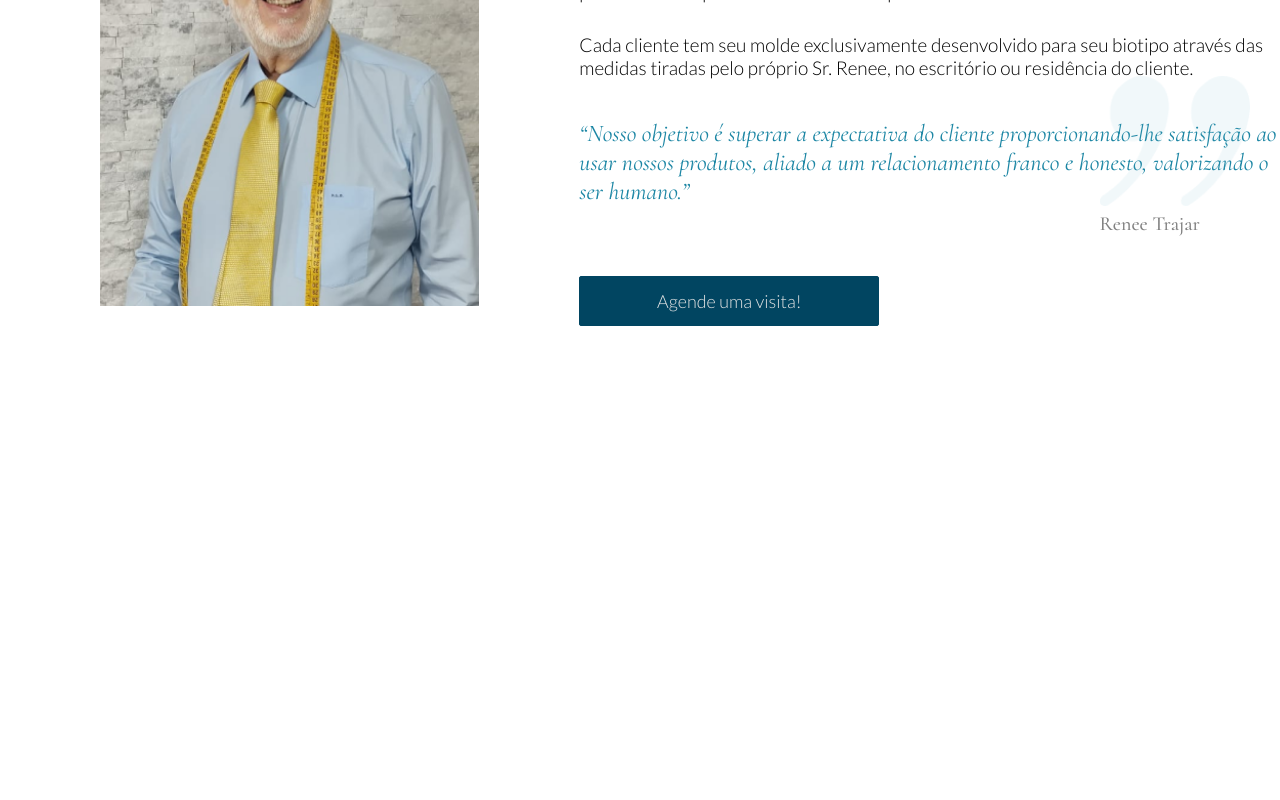
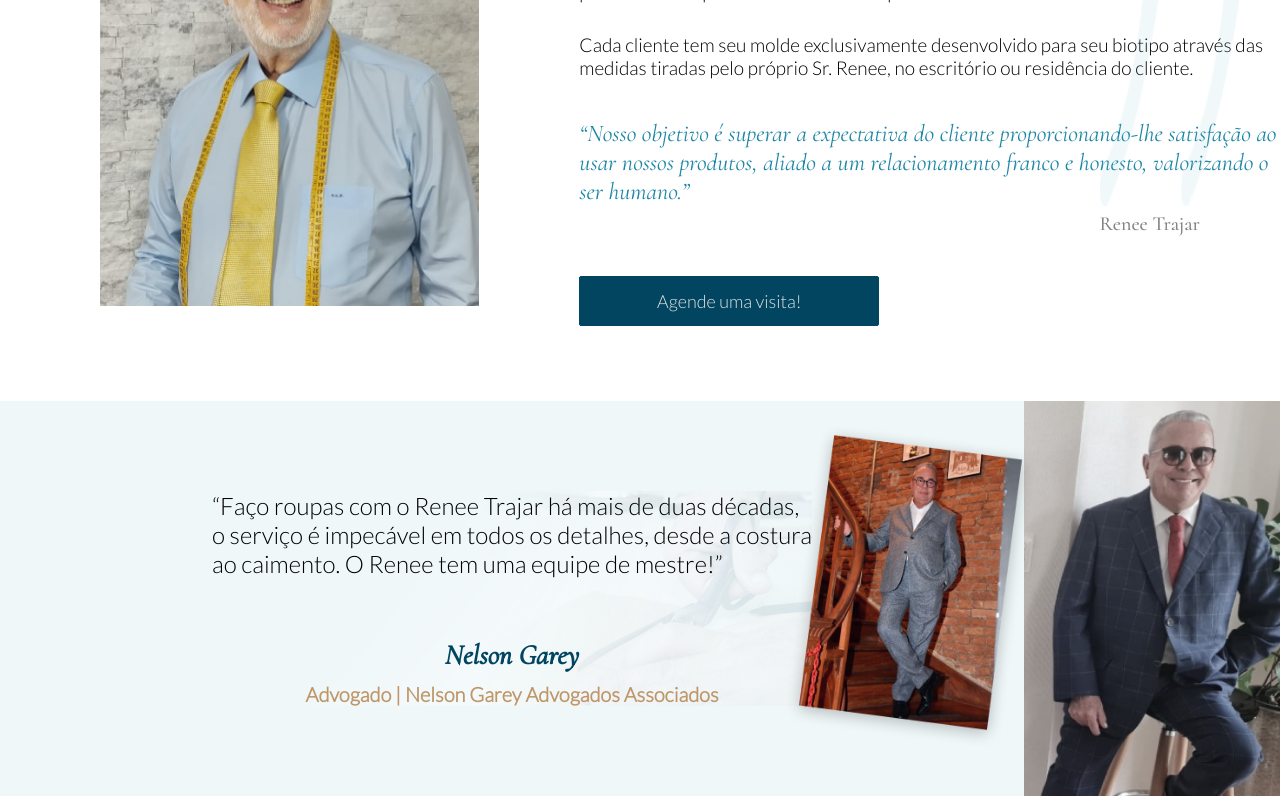
Before and after one commit to laecio22/testetecnico, a React (Create React App) app: page / in a window 1280 px wide. Shown: the part 1039-1839 px from the top of the page. Before the commit the page ends 1440 px from the top, so only its background shows below. Built offline with nearby package versions, Linux system fonts and the light colour scheme; a web font is replaced by a local one.

Commit message:
implementação da seção de  detalhes das apresentações

```diff
--- /dev/null
+++ b/src/components/CommentPresentations/CommentPresentations.js
@@ -0,0 +1,28 @@
+import React from "react";
+import { ContainerDetails, BoxImageLawyer, BoxImageComment } from "./styled";
+import imageProfile from "../../assets/img/perfil.png";
+import imageNelson from "../../assets/img/perfil1.png";
+
+const CommentPresentations = () => {
+  return (
+    <ContainerDetails>
+        <img src={imageNelson} alt="imagem de Nelson" className="imageProfile"/>
+      <BoxImageComment>
+        <blockquote>
+          “Faço roupas com o Renee Trajar há mais de duas décadas, o serviço é
+          impecável em todos os detalhes, desde a costura ao caimento. O Renee
+          tem uma equipe de mestre!”
+        </blockquote>
+        <div>
+            <h3>Nelson Garey</h3>
+            <h4>Advogado | Nelson Garey Advogados Associados</h4>
+        </div>
+      </BoxImageComment>
+      <BoxImageLawyer>
+        <img src={imageProfile} alt="imagem do perfil" />
+      </BoxImageLawyer>
+    </ContainerDetails>
+  );
+};
+
+export default CommentPresentations;
--- /dev/null
+++ b/src/components/CommentPresentations/styled.js
@@ -0,0 +1,62 @@
+import styled from "styled-components";
+import imageTailor from "../../assets/img/tailor.png";
+
+export const ContainerDetails = styled.section`
+  display: grid;
+  grid-template-columns: 80% 20%;
+  background: #eff7f9;
+  min-height: 350px;
+  position: relative;
+
+  img.imageProfile {
+    position: absolute;
+    right: 240px;
+    height: 330px;
+    top: 20px;
+  }
+`;
+
+export const BoxImageComment = styled.div`
+  background-image: url(${imageTailor});
+  background-repeat: no-repeat;
+  background-size: cover;
+  margin: 90px auto;
+
+  blockquote {
+    font-family: "Lato";
+    font-size: 24px;
+    width: 600px;
+  }
+
+  div {
+    margin-top: 60px;
+    display: flex;
+    flex-direction: column;
+    align-items: center;
+  }
+
+  div h3 {
+    padding-bottom: 10px;
+    font-family: "Cormorant";
+    font-style: italic;
+    font-size:28px;
+    color: #014561;
+  }
+
+  div h4 {
+    font-family: "Lato";
+    font-style: normal;
+    font-size: 20px;
+    color: #be9667;
+  }
+`;
+
+export const BoxImageLawyer = styled.div`
+  background-color: rgba(2, 75, 104, 0.81);
+
+  img {
+    width: 100%;
+    height: 100%;
+    object-fit: cover;
+  }
+`;
--- a/src/components/Presentations/styled.js
+++ b/src/components/Presentations/styled.js
@@ -1,13 +1,12 @@
 import styled from "styled-components";
 
 export const ContainerApresentations = styled.section`
-  /* background-color: #e5e5e5; */
   min-height: 80vh;
   display: flex;
   align-items: center;
 
   img {
-    height: 450px;
+    min-height: 450px;
     margin: 0 100px;
   }
 `;
--- a/src/pages/Home/Home.js
+++ b/src/pages/Home/Home.js
@@ -3,6 +3,7 @@ import { MainContainer } from "./styled";
 import Header from "../../components/Header/Header";
 import Banner from "../../components/Banner/Banner";
 import Presentations from "../../components/Presentations/Presentations";
+import CommentPresentations from "../../components/CommentPresentations/CommentPresentations";
 
 const Home = ()=>{
     return (
@@ -12,6 +13,7 @@ const Home = ()=>{
                <Banner/>
             </MainContainer>
             <Presentations/>
+            <CommentPresentations/>
 
         </>
     )
```
